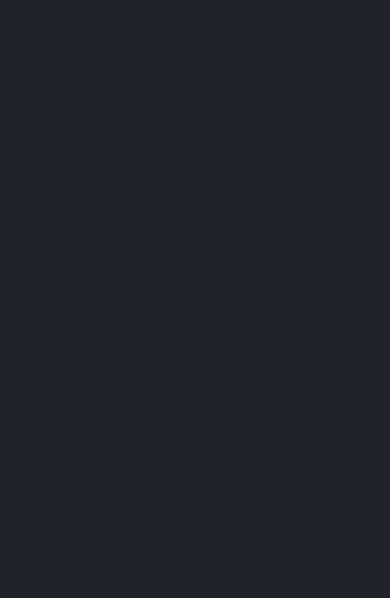
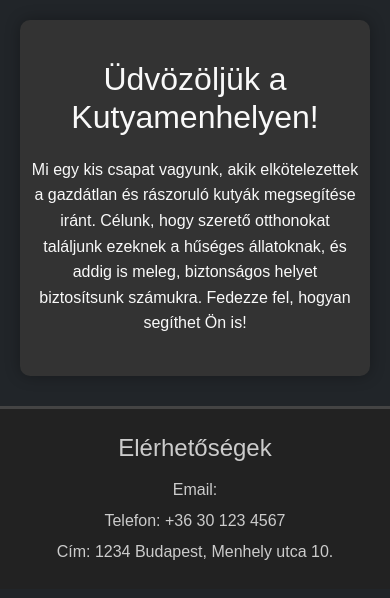
Before and after one commit to bandiiskola/MenhelyProjekt, an Angular app in the folder Menhely/: page / in a window 390 px wide. Shown: the top 598 px of the page. Built offline with nearby package versions, Linux system fonts and the light colour scheme.

Commit message:
fooldal es footer

```diff
--- a/Menhely/src/app/app.component.css
+++ b/Menhely/src/app/app.component.css
@@ -0,0 +1,80 @@
+* {
+    margin: 0;
+    padding: 0;
+    box-sizing: border-box;
+  }
+
+  body {
+    font-family: Arial, sans-serif;
+    background-color: #f9f9f9;
+    color: #333;
+    line-height: 1.6;
+  }
+
+  .intro-section {
+    background-color: #333;
+    color: #f9f9f9;
+    text-align: center;
+    padding: 80px 20px;
+    border-radius: 10px;
+    box-shadow: 0 0 15px rgba(0, 0, 0, 0.3);
+    margin: 20px;
+  }
+
+  .intro-section h1 {
+    font-size: 2.5em;
+    margin-bottom: 20px;
+  }
+
+  .intro-section p {
+    font-size: 1.2em;
+    max-width: 800px;
+    margin: 0 auto;
+  }
+
+  .footer {
+    background-color: #222;
+    color: #ccc;
+    text-align: center;
+    padding: 20px;
+    margin-top: 30px;
+    border-top: 3px solid #444;
+  }
+
+  .footer p {
+    font-size: 1.5em;
+    margin-bottom: 10px;
+  }
+
+  .footer ul {
+    list-style-type: none;
+    font-size: 1em;
+  }
+
+  .footer li {
+    margin: 5px 0;
+    font-weight: 500;
+  }
+
+  .footer a {
+    color: #ffc107;
+    text-decoration: none;
+  }
+
+  .footer a:hover {
+    color: #e0a800;
+  }
+
+  @media (max-width: 768px) {
+    .intro-section {
+      padding: 40px 10px;
+    }
+
+    .intro-section h1 {
+      font-size: 2em;
+    }
+
+    .intro-section p {
+      font-size: 1em;
+    }
+  }
--- a/Menhely/src/app/app.component.html
+++ b/Menhely/src/app/app.component.html
@@ -5,7 +5,10 @@
     <meta name="viewport" content="width=device-width, initial-scale=1.0">
     <title>Document</title>
 </head>
+
 <body class="bg-dark">
     <router-outlet></router-outlet>
+
 </body>
+
 </html>
--- a/Menhely/src/app/fooldal/fooldal.component.css
+++ b/Menhely/src/app/fooldal/fooldal.component.css
@@ -0,0 +1,80 @@
+* {
+    margin: 0;
+    padding: 0;
+    box-sizing: border-box;
+  }
+
+  body {
+    font-family: Arial, sans-serif;
+    background-color: #f9f9f9;
+    color: #333;
+    line-height: 1.6;
+  }
+
+  .intro-section {
+    background-color: #333;
+    color: #f9f9f9;
+    text-align: center;
+    padding: 80px 20px;
+    border-radius: 10px;
+    box-shadow: 0 0 15px rgba(0, 0, 0, 0.3);
+    margin: 20px;
+  }
+
+  .intro-section h1 {
+    font-size: 2.5em;
+    margin-bottom: 20px;
+  }
+
+  .intro-section p {
+    font-size: 1.2em;
+    max-width: 800px;
+    margin: 0 auto;
+  }
+
+  .footer {
+    background-color: #222;
+    color: #ccc;
+    text-align: center;
+    padding: 20px;
+    margin-top: 30px;
+    border-top: 3px solid #444;
+  }
+
+  .footer p {
+    font-size: 1.5em;
+    margin-bottom: 10px;
+  }
+
+  .footer ul {
+    list-style-type: none;
+    font-size: 1em;
+  }
+
+  .footer li {
+    margin: 5px 0;
+    font-weight: 500;
+  }
+
+  .footer a {
+    color: #ffc107;
+    text-decoration: none;
+  }
+
+  .footer a:hover {
+    color: #e0a800;
+  }
+
+  @media (max-width: 768px) {
+    .intro-section {
+      padding: 40px 10px;
+    }
+
+    .intro-section h1 {
+      font-size: 2em;
+    }
+
+    .intro-section p {
+      font-size: 1em;
+    }
+  }
--- a/Menhely/src/app/fooldal/fooldal.component.html
+++ b/Menhely/src/app/fooldal/fooldal.component.html
@@ -1 +1,16 @@
-<p>fooldal works!</p>
+<div class="intro-section">
+    <h1>Üdvözöljük a Kutyamenhelyen!</h1>
+    <p>
+        Mi egy kis csapat vagyunk, akik elkötelezettek a gazdátlan és rászoruló kutyák megsegítése iránt.
+        Célunk, hogy szerető otthonokat találjunk ezeknek a hűséges állatoknak, és addig is meleg,
+        biztonságos helyet biztosítsunk számukra. Fedezze fel, hogyan segíthet Ön is!
+    </p>
+  </div>
+  <footer class="footer">
+    <p>Elérhetőségek</p>
+    <ul>
+      <li>Email: </li>
+      <li>Telefon: +36 30 123 4567</li>
+      <li>Cím: 1234 Budapest, Menhely utca 10.</li>
+    </ul>
+  </footer>
```
